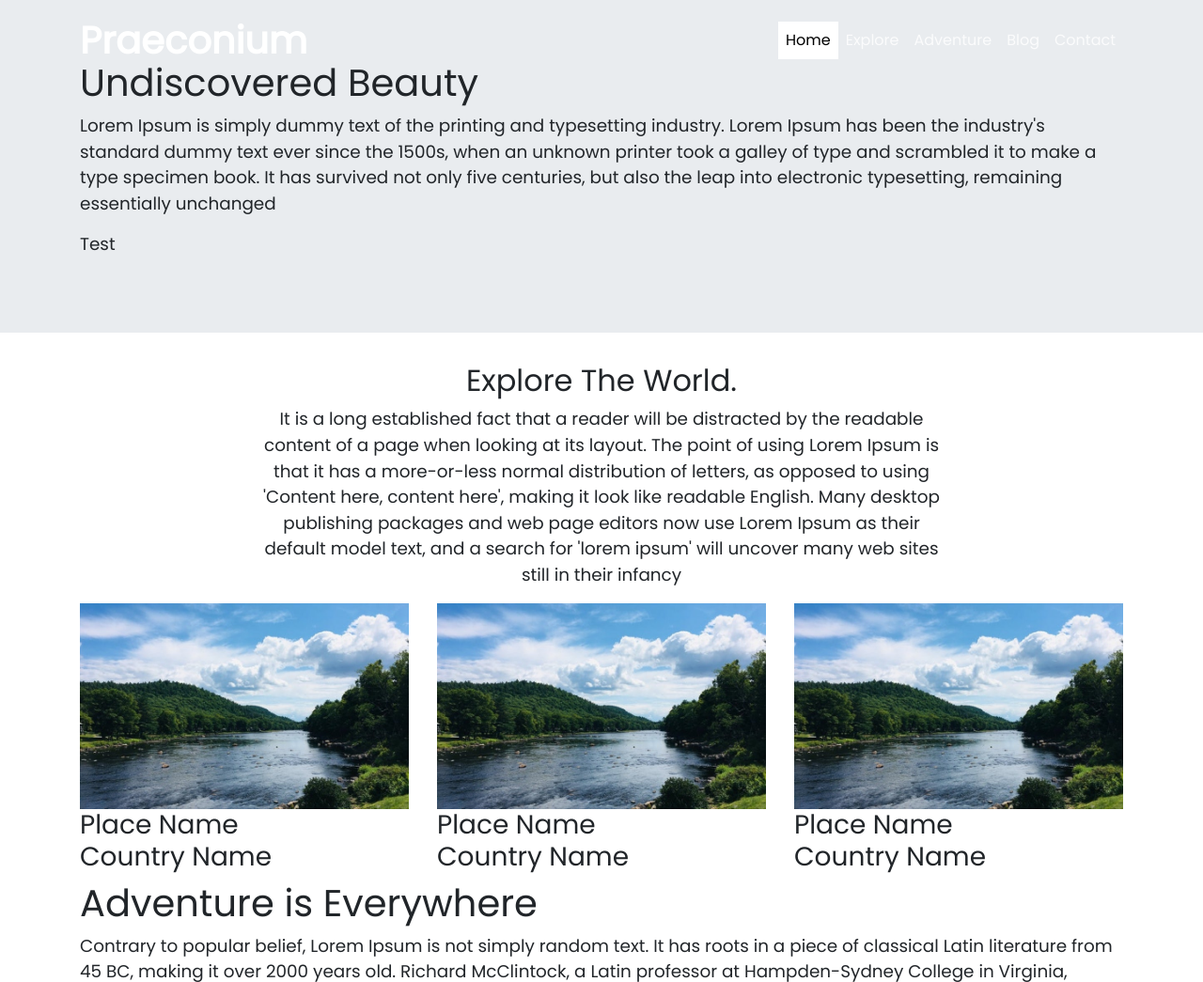
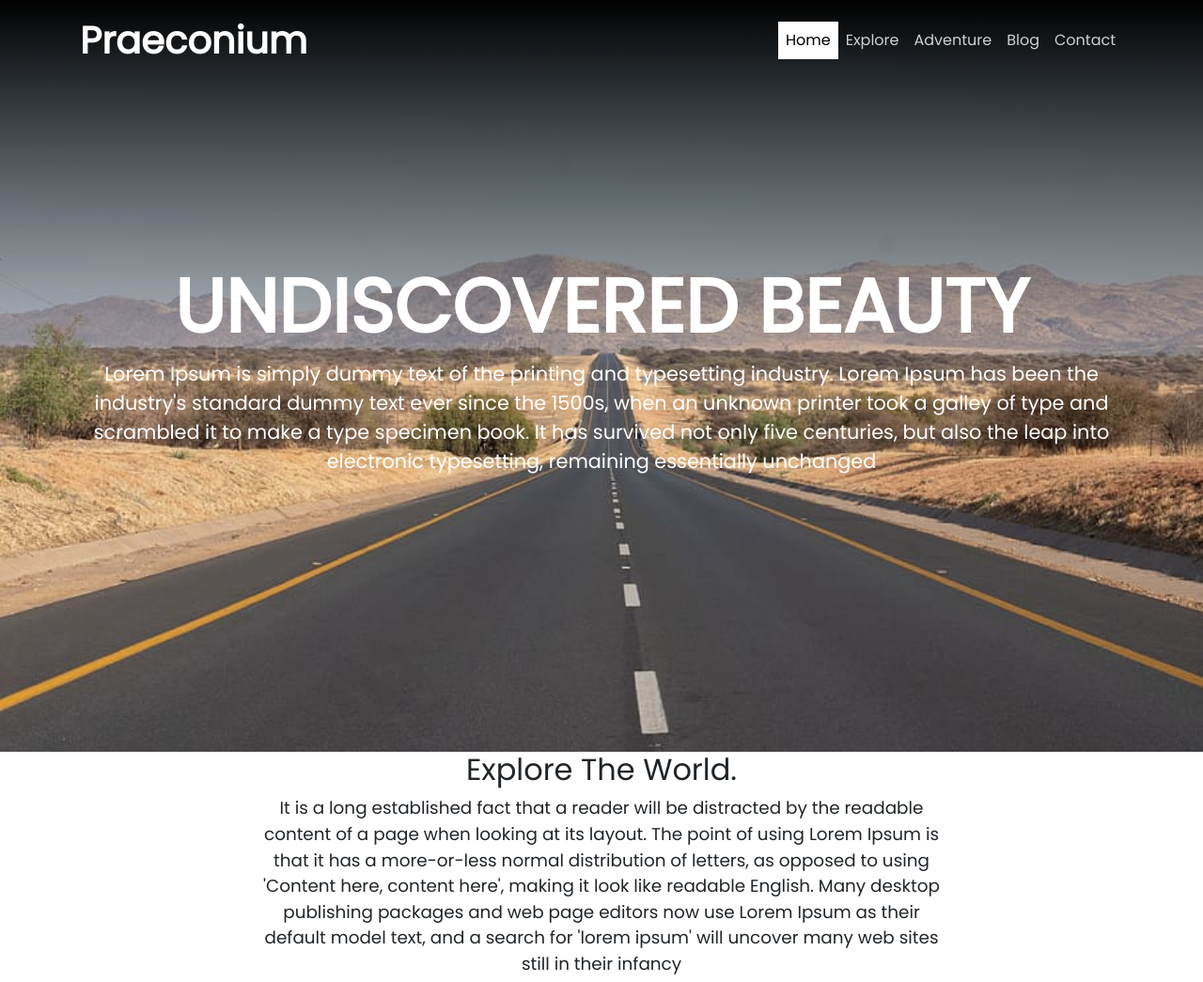
Before and after one commit to Bradleyvz/Sample6-, a plain HTML site: page Sample 6/Web Pages/Index.html in a window 1280 px wide. Shown: the top 1045 px of the page at 94% size. Drawn offline with nearby package versions, Linux system fonts and the light colour scheme.

Commit message:
Jumbotron Styling Finished

```diff
--- a/Sample 6/Web Pages/Index.html
+++ b/Sample 6/Web Pages/Index.html
@@ -58,7 +58,6 @@
                         when an unknown printer took a galley of type and scrambled it to make a type specimen book.
                         It has survived not only five centuries, but also the leap into electronic typesetting,
                         remaining essentially unchanged
-                        <p>Test</p>
                     </p>
                 </div>
             </div>
--- a/Sample 6/Web Pages/Resources/CSS/Style.css
+++ b/Sample 6/Web Pages/Resources/CSS/Style.css
@@ -40,7 +40,7 @@ transition:1s;
 /*Navigation Brand*/
     .navbar-light .navbar-nav .nav-link:hover,
     .navbar-light .navbar-nav .nav-link:focus {
-        color: rgba(255,255,255,1);
+     color: rgba(255,255,255,1);
     }
     .navbar-light .navbar-brand,
     .navbar-light .navbar-brand :hover,
@@ -52,9 +52,73 @@ transition:1s;
         font-size:2.5rem;
         font-weight:600;
     }
+    /*Main Background Image*/
     .banner
     {
+        position:relative;
+        top:0;
+        width:100%;
+        height:100vh;
+        background:url(../Images/Roadbg.jpg);
+        background-position:center;
+        background-repeat:no-repeat;
+        background-size:cover;
+        margin-bottom:0;
+    }
+    .banner:before
+    {
+        content:'';
+        position:absolute;
+        top:0;
+        left:0;
+        width:100%;
+        height:400px;
+        background:linear-gradient(#000,transparent);
+        pointer-events:none;
+
+    }
+        .banner:after {
+            content: '';
+            position: absolute;
+            bottom: 0;
+            left: 0;
+            width: 100%;
+            height: 400px;
+            background: linear-gradient(260deg#000,,transparent);
+            pointer-events: none;
+        }
+
+        /*Junbotron Content*/
+        .heigh100p
+        {
+            height:100vh;
+        }
+        .h100
+        {
+            height:100%;
+        }
+        .contentBox
+        {
+            position:relative;
+            display:flex;
+            justify-content:center;
+            align-items:center;
+            text-align:center;
+            z-index:10;
+        }
 
 
+        .contentBox h1
+        {
+            font-weight:800;
+            color:#fff;
+            text-transform:uppercase;
+            font-size:5rem;
+        }
+        .contentBox p
+        {
+            color:#fff;
+            font-size:1.3rem;
 
-    }
+        }
+        /**/
```
Also changed, not shown: Sample 6/Web Pages/Resources/Images/Baobab_Background.jpg (added), Sample 6/Web Pages/Resources/Images/Roadbg.jpg (added), Sample 6/Web Pages/Resources/Images/TableMountan_bg.jpg (added).
